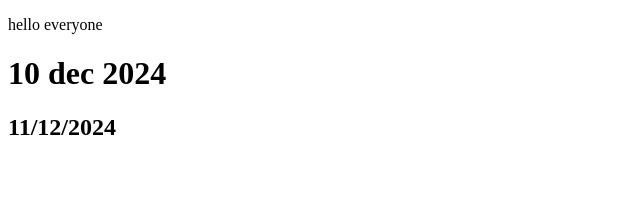
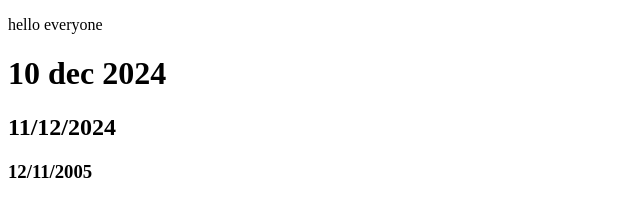
Before and after one commit to Prithvi-Bytes/css-demo, a plain HTML site: page index.html in a window 1280 px wide. Shown: the whole page, without its empty margins (0-640 px from the left). Drawn offline with Linux system fonts and the light colour scheme.

Commit message:
initial commit

```diff
--- a/index.html
+++ b/index.html
@@ -11,6 +11,7 @@
     <p>hello everyone</p>
 <h1>10 dec 2024</h1>
 <h2>11/12/2024</h2>
+<h3>12/11/2005</h3>
 <div class="div1">
 
 </div>
```
